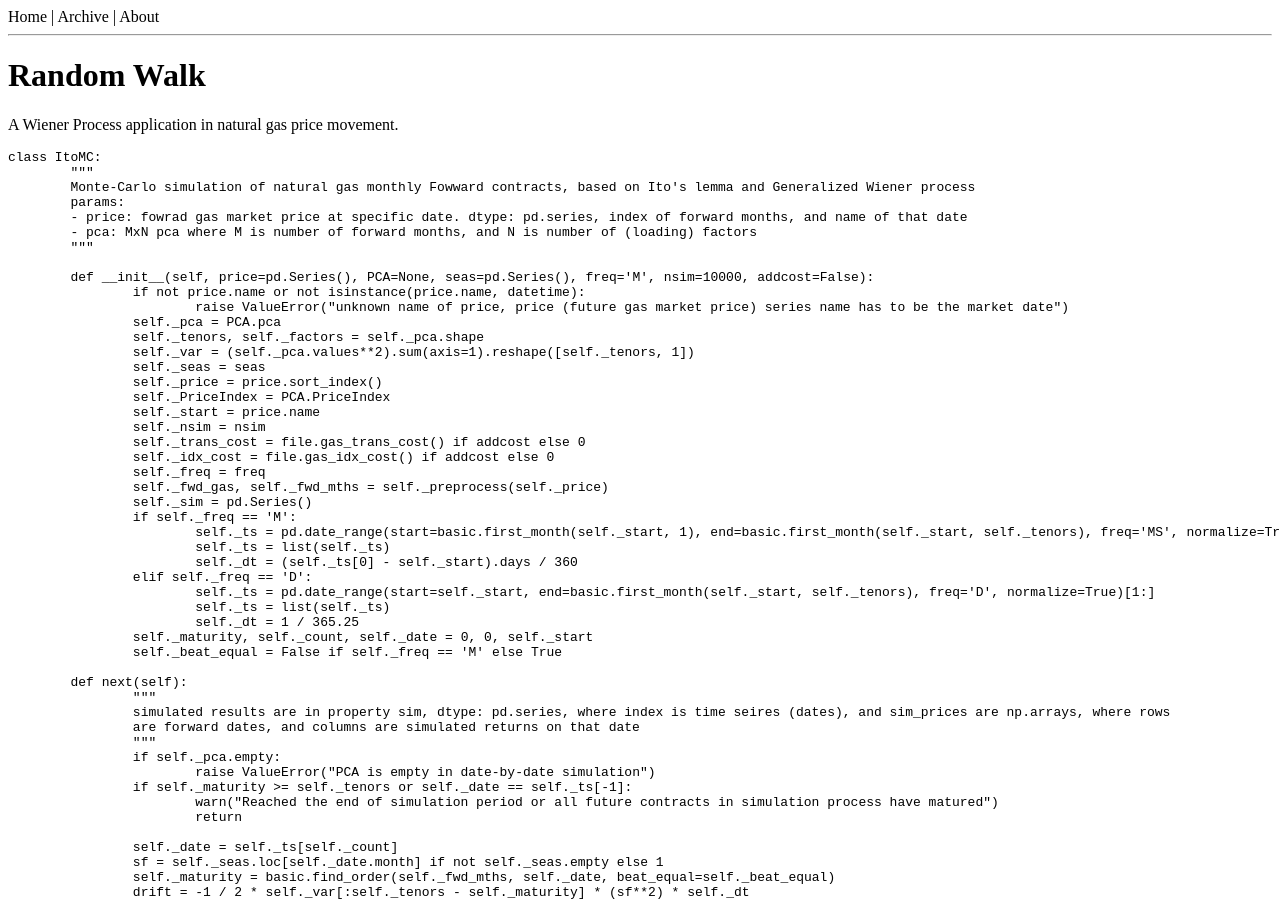
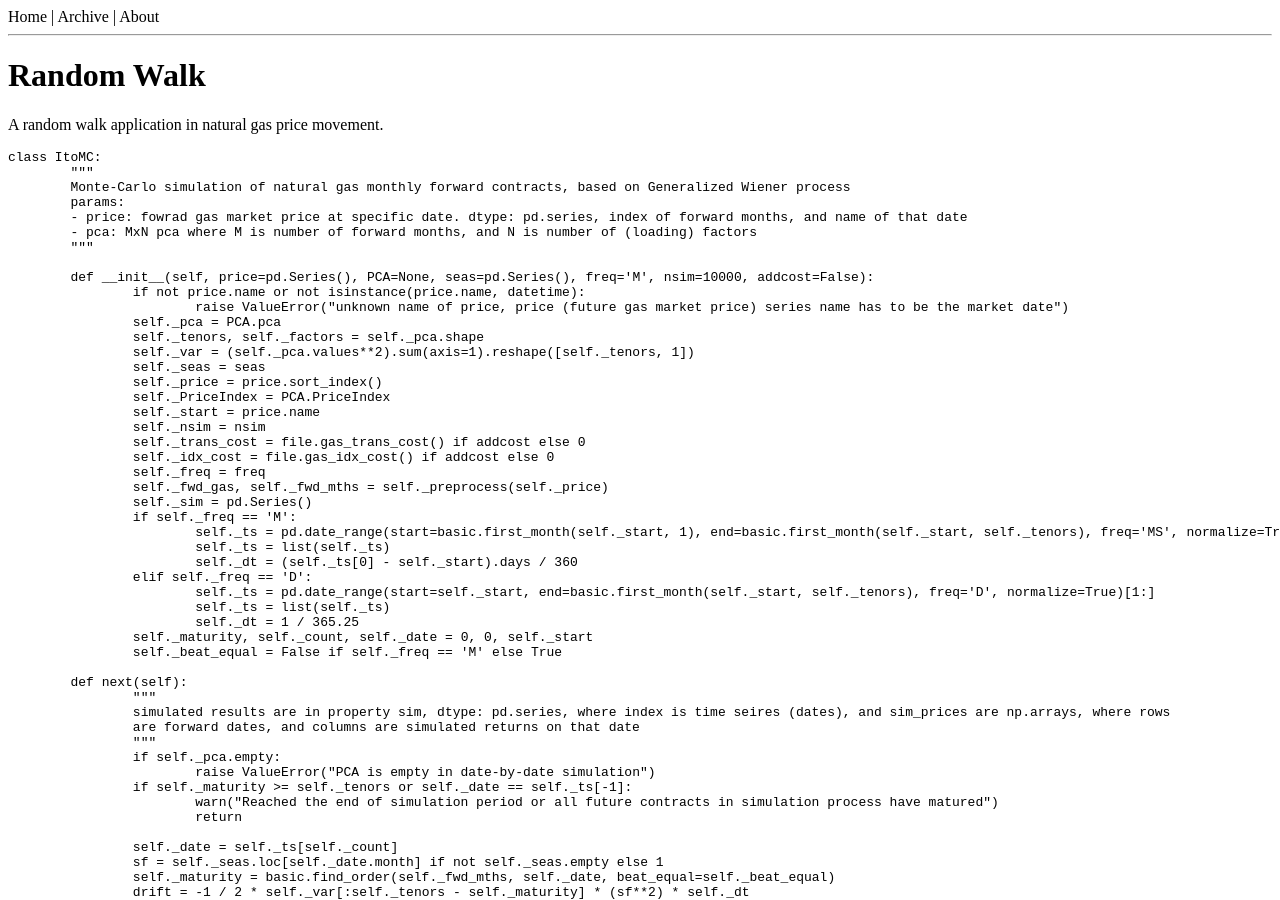
Before and after one commit to hzhaoc/hzhaoc.github.io, a Jekyll site: the page built from _posts/2023-12-28-random-walk.md, in a window 1280 px wide and 900 px high. Built offline with Jekyll 4.4.1, drawn with Linux system fonts in a browser that asks for light colours.

Commit message:
edit article

````diff
--- a/_posts/2023-12-28-random-walk.md
+++ b/_posts/2023-12-28-random-walk.md
@@ -5,12 +5,12 @@ date:   2023-12-28 00:10:00 -0800
 brief: '"When things go our way we reject the lack of certainty."'
 ---
 
-A Wiener Process application in natural gas price movement.
+A random walk application in natural gas price movement.
 
 ```python
 class ItoMC:
 	"""
-	Monte-Carlo simulation of natural gas monthly Fowward contracts, based on Ito's lemma and Generalized Wiener process
+	Monte-Carlo simulation of natural gas monthly forward contracts, based on Generalized Wiener process
 	params:
 	- price: fowrad gas market price at specific date. dtype: pd.series, index of forward months, and name of that date
 	- pca: MxN pca where M is number of forward months, and N is number of (loading) factors
````
